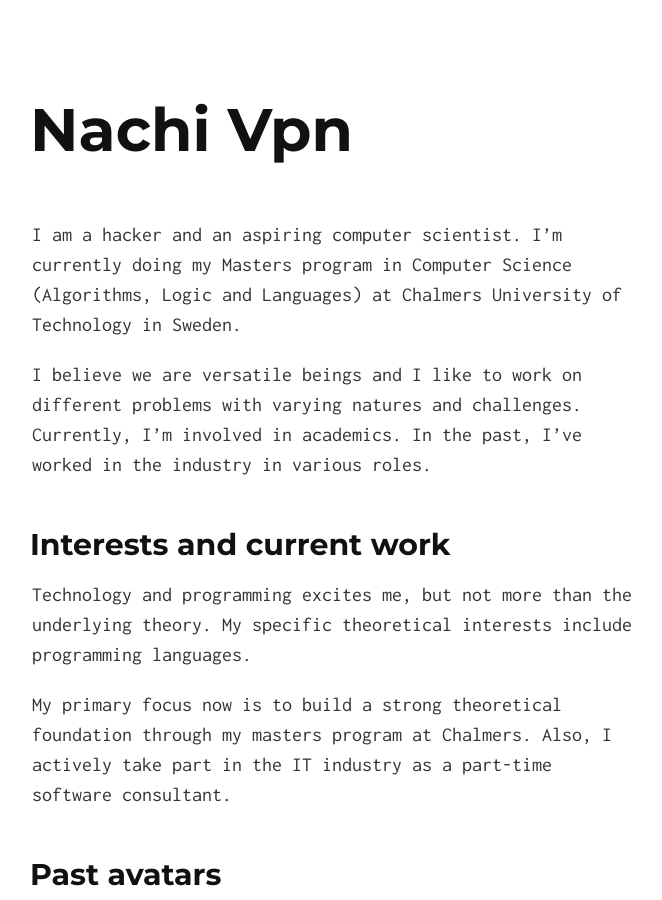
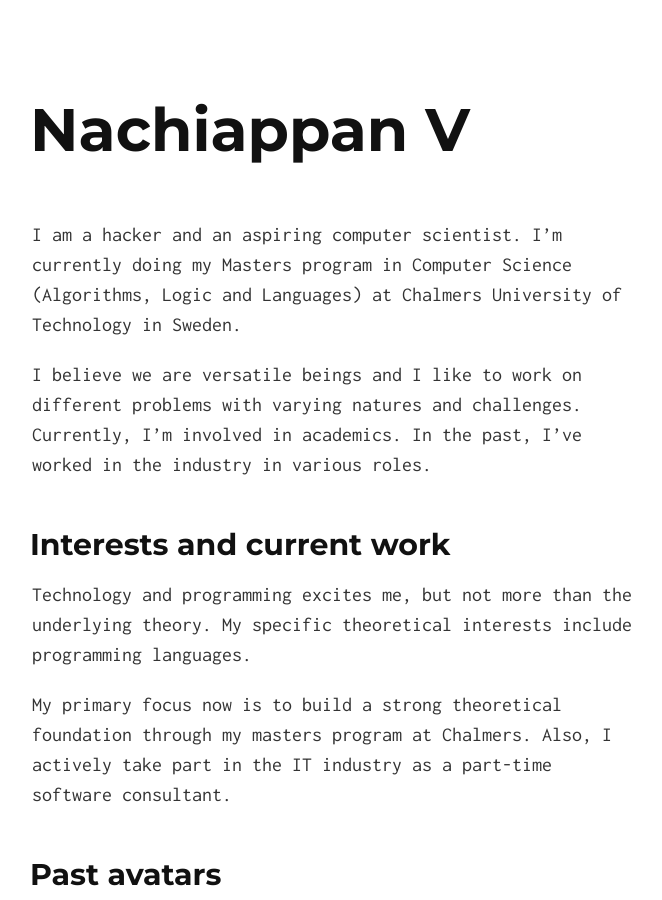
Before and after one commit to nachivpn/nachivpn.github.io, a Jekyll site: the page built from index.md, in a window 1280 px wide and 900 px high. Shown: the whole window, without its empty margins (308-970 px from the left). Built offline with Jekyll 4.4.1, drawn with Linux system fonts in a browser that asks for light colours.

Commit message:
Update _config.yml

```diff
--- a/_config.yml
+++ b/_config.yml
@@ -1,6 +1,6 @@
 # Site settings
-title: Nachiappan V | About Me
-tag_text: Nachi Vpn
+title: Nachi Vpn | About Me
+tag_text: Nachiappan V
 description: About me
 
 # Build settings
```
